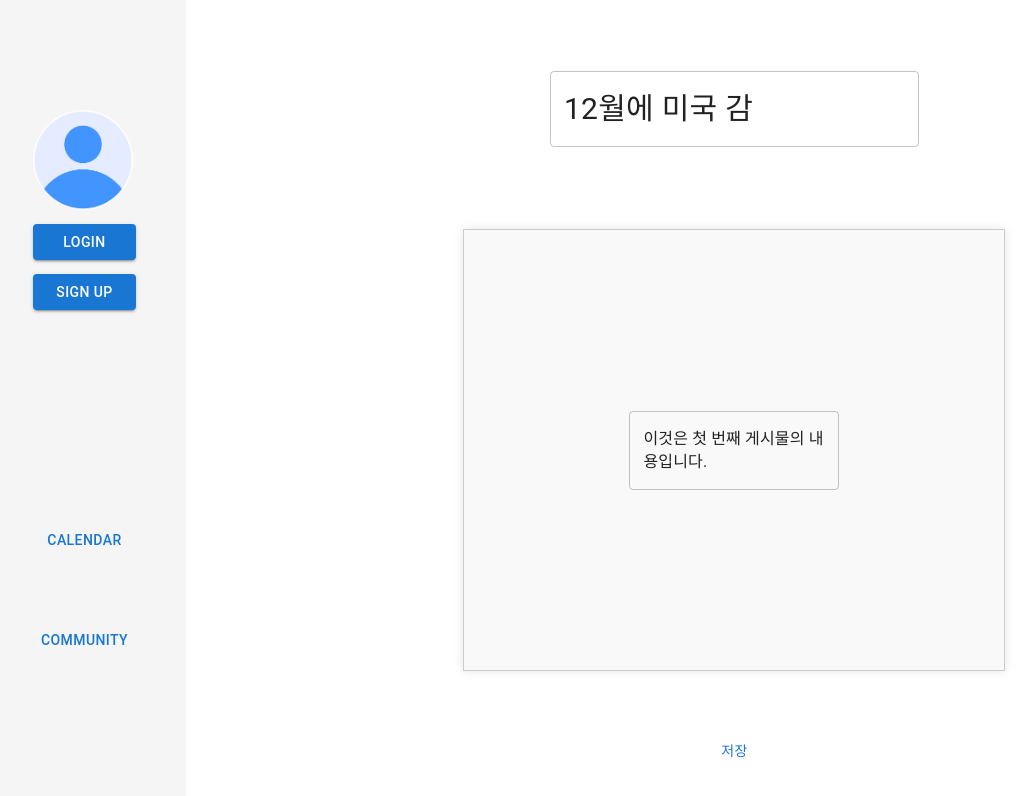
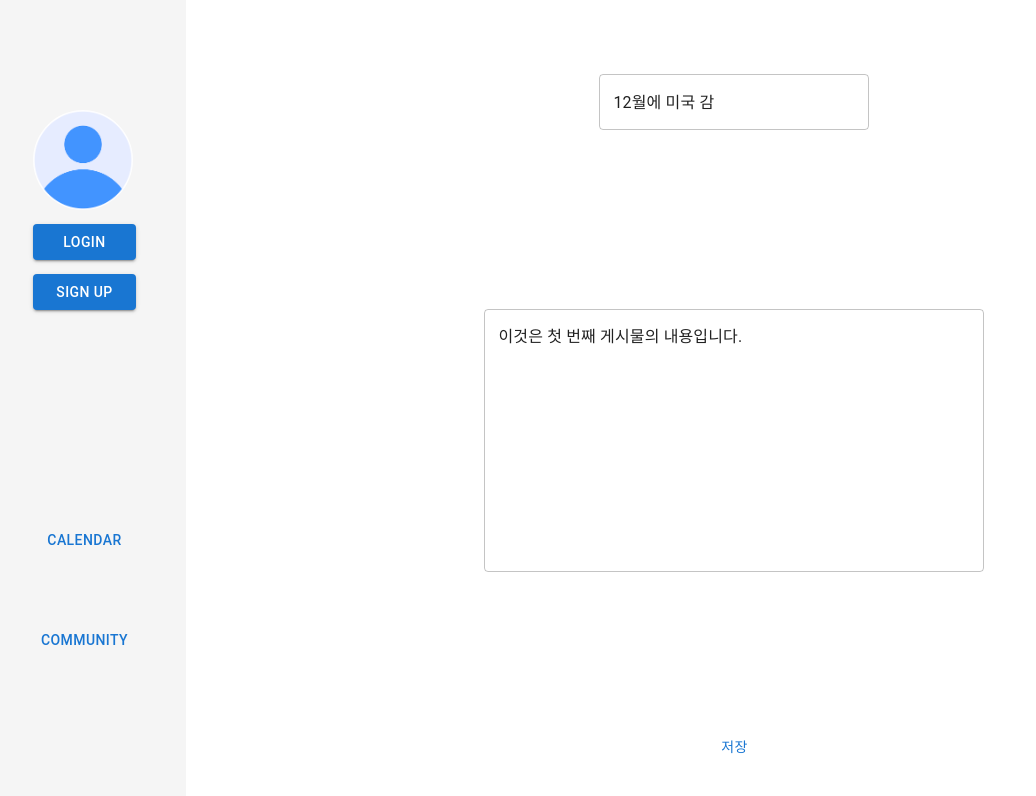
Before and after one commit to gcu-sac/frontend, a Next.js app: page /article/1 in a window 1280 px wide. Both pictures are taken after a click on the button "수정". Shown: the top 796 px of the page, without its empty margins (17-1053 px from the left). Built offline with nearby package versions, Linux system fonts and the light colour scheme; no server answers.

Commit message:
일정 수정 오류해결

```diff
--- a/app/article/[id]/page.tsx
+++ b/app/article/[id]/page.tsx
@@ -66,14 +66,14 @@ export default function Page({ params }: { params: { id: number } }) {
     // marginTop: '35vh', // 수직 가운데 정렬
     // transform: 'translateY(-50%)', // 박스를 수직으로 중앙 정렬
     padding: '20px',
-    border: '1px solid #ccc',
+    // border: '1px solid #ccc',
     textAlign: 'center',
-    backgroundColor: '#f9f9f9',
+    // backgroundColor: '#f9f9f9',
     display: 'flex',
     flexDirection: 'column',
     alignItems: 'center',
     justifyContent: 'center',
-    boxShadow: '0 0 10px rgba(0, 0, 0, 0.1)',
+    // boxShadow: '0 0 10px rgba(0, 0, 0, 0.1)',
   };
 
   return (
@@ -83,7 +83,7 @@ export default function Page({ params }: { params: { id: number } }) {
           <TextField
             type="text"
             multiline
-            InputProps={{ style: { fontSize: 30 } }}
+            style={{ width: '50%' }}
             value={editedTitle}
             onChange={(e) => setEditedTitle(e.target.value)}
           />
@@ -96,6 +96,8 @@ export default function Page({ params }: { params: { id: number } }) {
           <TextField
             value={editedContent}
             multiline
+            minRows={10}
+            style={{ width: '100%' }}
             onChange={(e) => setEditedContent(e.target.value)}
           />
         ) : (
--- a/app/components/calendar/calendar.tsx
+++ b/app/components/calendar/calendar.tsx
@@ -119,7 +119,7 @@ const CalendarComponent = () => {
     console.log("schedule: ", schedule);
     console.log("editEvent: ", editEvent);
     axios
-      .put(calendar_event_link + `/${editEvent.scheduleId}`, {
+      .put(calendar_event_link, {
         headers: {
           token: editEvent.token,
         },
```
